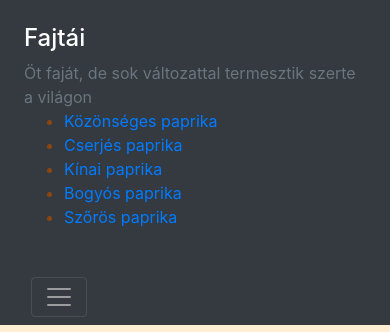
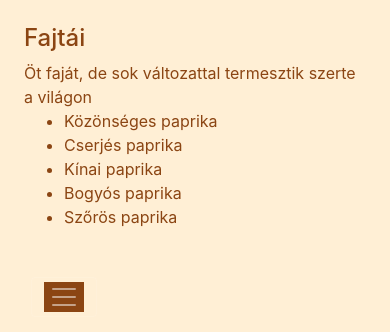
Before and after one commit to Kewkew00/paprika_html_rework, a plain HTML site: page paprika-main/index.html in a window 390 px wide. Both pictures are taken after a click on the button "Toggle navigation". Shown: the part 136-468 px from the top of the page. Drawn offline with nearby package versions, Linux system fonts and the light colour scheme.

Commit message:
feladat befejezése

```diff
--- a/paprika-main/css/style.css
+++ b/paprika-main/css/style.css
@@ -100,9 +100,28 @@ table tr:nth-child(5) td:nth-child(2) {
 
 }
 
-.li:hover{
-    list-style: none;
-    text-decoration-line: none;
-    text-decoration-color: saddlebrown ;
+.hatter{
+    background-color:papayawhip ;
+}
+
+.navhatter{
+    background-color:papayawhip ;
+}
+
+.gombhatter{
+    background-color: saddlebrown;
+    width: 40px;
+}
+
+.li{
+    color: saddlebrown;
+    text-decoration: none;
+    text-transform: none;
 
 }
+
+.li:hover{
+    text-decoration: none;
+    text-transform: none;
+    color: saddlebrown;
+}
--- a/paprika-main/index.html
+++ b/paprika-main/index.html
@@ -17,23 +17,23 @@
     <div id="hamburger">
 
         <div class="collapse" id="navbarToggleExternalContent">
-            <div class="bg-dark p-4">
-              <h5 class="text-white h4">Fajtái</h5>
-              <span class="text-muted">Öt faját, de sok változattal termesztik szerte a világon</span>
+            <div class="hatter p-4">
+              <h5 class="h4" style="color:saddlebrown ;">Fajtái</h5>
+              <span class="">Öt faját, de sok változattal termesztik szerte a világon</span>
 
               <ul>
-                  <li class="li"><a href="./képek/sok.png">Közönséges paprika</a></li>
-                  <li class="li"><a href="https://hu.wikipedia.org/wiki/Cserj%C3%A9s_paprika">Cserjés paprika</a></li>
-                  <li class="li"><a href="https://hu.wikipedia.org/wiki/K%C3%ADnai_paprika">Kínai paprika</a></li>
-                  <li class="li"><a href="https://hu.wikipedia.org/wiki/Bogy%C3%B3s_paprika">Bogyós paprika</a></li>
-                  <li class="li"><a href="https://hu.wikipedia.org/wiki/Sz%C5%91r%C3%B6s_paprika">Szőrös paprika</a></li>
+                  <li><a class="li" href="./képek/sok.png">Közönséges paprika</a></li>
+                  <li><a class="li" href="https://hu.wikipedia.org/wiki/Cserj%C3%A9s_paprika">Cserjés paprika</a></li>
+                  <li><a class="li" href="https://hu.wikipedia.org/wiki/K%C3%ADnai_paprika">Kínai paprika</a></li>
+                  <li><a class="li" href="https://hu.wikipedia.org/wiki/Bogy%C3%B3s_paprika">Bogyós paprika</a></li>
+                  <li><a class="li" href="https://hu.wikipedia.org/wiki/Sz%C5%91r%C3%B6s_paprika">Szőrös paprika</a></li>
               </ul>
             </div>
           </div>
-          <nav class="navbar navbar-dark bg-dark">
+          <nav class="navbar navbar-dark navhatter">
             <div class="container-fluid">
-              <button class="navbar-toggler" type="button" data-bs-toggle="collapse" data-bs-target="#navbarToggleExternalContent" aria-controls="navbarToggleExternalContent" aria-expanded="false" aria-label="Toggle navigation">
-                <span class="navbar-toggler-icon"></span>
+              <button  class="navbar-toggler " type="button" data-bs-toggle="collapse" data-bs-target="#navbarToggleExternalContent" aria-controls="navbarToggleExternalContent" aria-expanded="false" aria-label="Toggle navigation">
+                <span class="navbar-toggler-icon gombhatter"></span>
               </button>
             </div>
           </nav>
```
Also changed, not shown: paprika-main/css/bootstrap.css.
